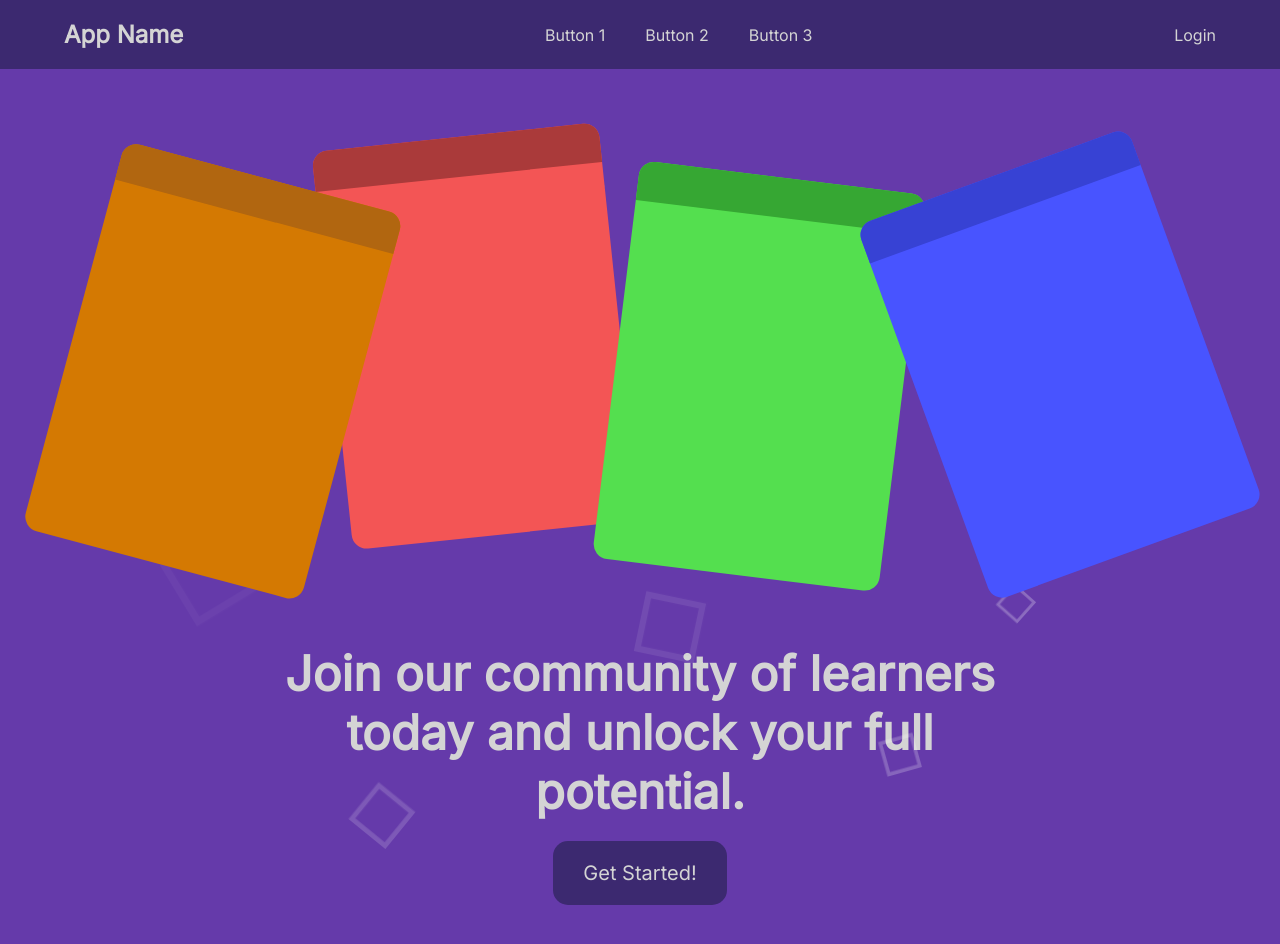
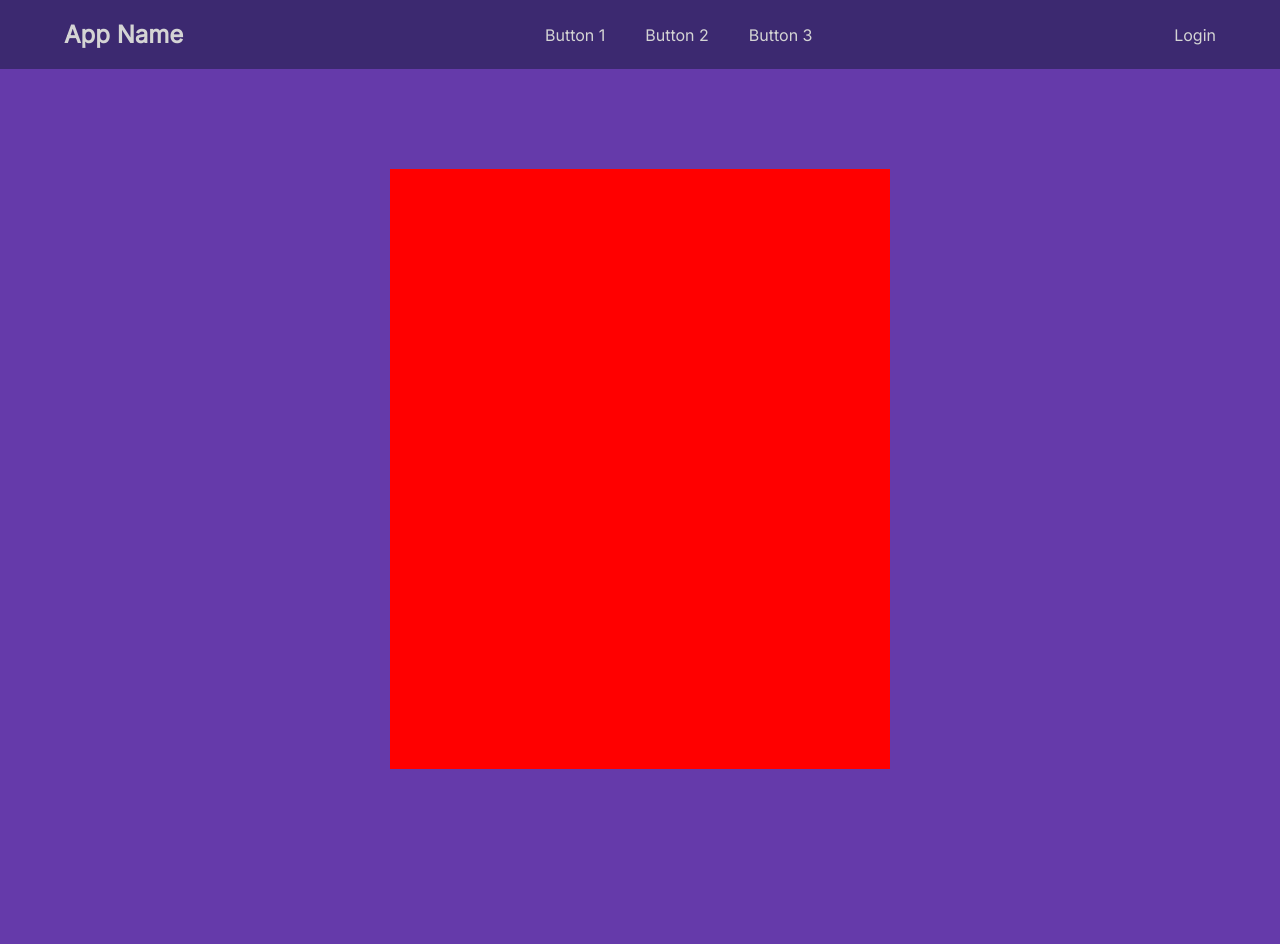
Before and after one commit to anawinter53/Learnify, a React (Vite) app in the folder client/: page /login in a window 1280 px wide. Shown: the top 944 px of the page. After the commit the page ends 869 px from the top, so only its background shows below. Built offline with nearby package versions, Linux system fonts and the light colour scheme.

Commit message:
create routes and login page

```diff
--- a/client/src/App.jsx
+++ b/client/src/App.jsx
@@ -1,13 +1,15 @@
 import React from 'react'
 import { Routes, Route } from 'react-router-dom'
 import { LandingNav } from './layouts'
-import { Landing } from './pages'
+import { Landing, Login } from './pages'
 
 export default function App() {
   return (
-    <>
-      <LandingNav />
-      <Landing />
-    </>
+    <Routes>
+      <Route path="/" element={<LandingNav />}>
+        <Route index element={<Landing />}/>
+        <Route path="/login" element={<Login />}/>
+      </Route>
+    </Routes>
   )
 }
--- /dev/null
+++ b/client/src/components/LoginForm/index.jsx
@@ -0,0 +1,9 @@
+import styles from "./index.module.css"
+
+export default function LoginForm() {
+  return (
+    <div className={styles["form"]}>
+
+    </div>
+  )
+}
--- /dev/null
+++ b/client/src/components/LoginForm/index.module.css
@@ -0,0 +1,5 @@
+.form {
+  width: 500px;
+  height: 600px;
+  background: red;
+}
--- a/client/src/components/index.jsx
+++ b/client/src/components/index.jsx
@@ -1,2 +1,3 @@
 export {default as PostIt} from "./PostIt"
 export {default as Shapes} from "./Shapes"
+export {default as LoginForm} from "./LoginForm"
--- a/client/src/layouts/LandingNav/index.jsx
+++ b/client/src/layouts/LandingNav/index.jsx
@@ -1,4 +1,5 @@
 import styles from "./index.module.css"
+import { Outlet } from "react-router-dom"
 
 export default function LandingNav() {
   return (
@@ -12,6 +13,7 @@ export default function LandingNav() {
         </div>
         <div className={`${styles["login"]} ${styles["btn"]}`}>Login</div>
       </nav>
+      <Outlet />
     </>
   )
 }
--- a/client/src/pages/Landing/index.module.css
+++ b/client/src/pages/Landing/index.module.css
@@ -13,7 +13,6 @@
   position: relative;
   width: 90%;
   height: 800px;
-  border-radius: 15px;
   flex-direction: column;
   align-items: center;
 }
--- /dev/null
+++ b/client/src/pages/Login/index.jsx
@@ -0,0 +1,12 @@
+import styles from "./index.module.css";
+import { LoginForm } from "../../components";
+
+export default function Login() {
+  return (
+    <div className={styles["login"]}>
+      <div className={styles["container"]}>
+        <LoginForm />
+      </div>
+    </div>
+  );
+}
--- /dev/null
+++ b/client/src/pages/Login/index.module.css
@@ -0,0 +1,14 @@
+.login {
+  display: flex;
+  align-items: center;
+  justify-content: center;
+}
+
+.container {
+  display: flex;
+  justify-content: center;
+  position: relative;
+  width: 90%;
+  height: 800px;
+  align-items: center;
+}
--- a/client/src/pages/index.jsx
+++ b/client/src/pages/index.jsx
@@ -1 +1,2 @@
 export {default as Landing} from "./Landing"
+export {default as Login} from "./Login"
```
Also changed, not shown: client/src/main.jsx (+9 -6 lines).
